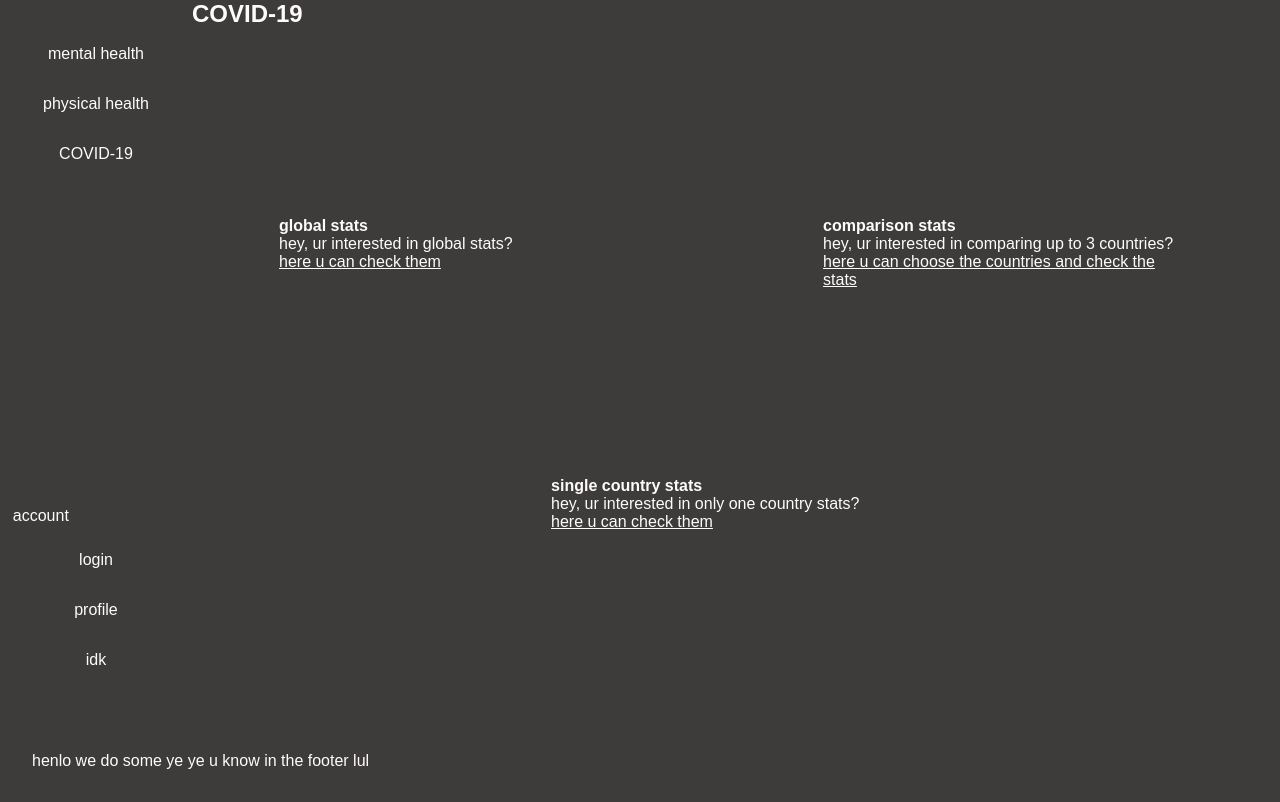
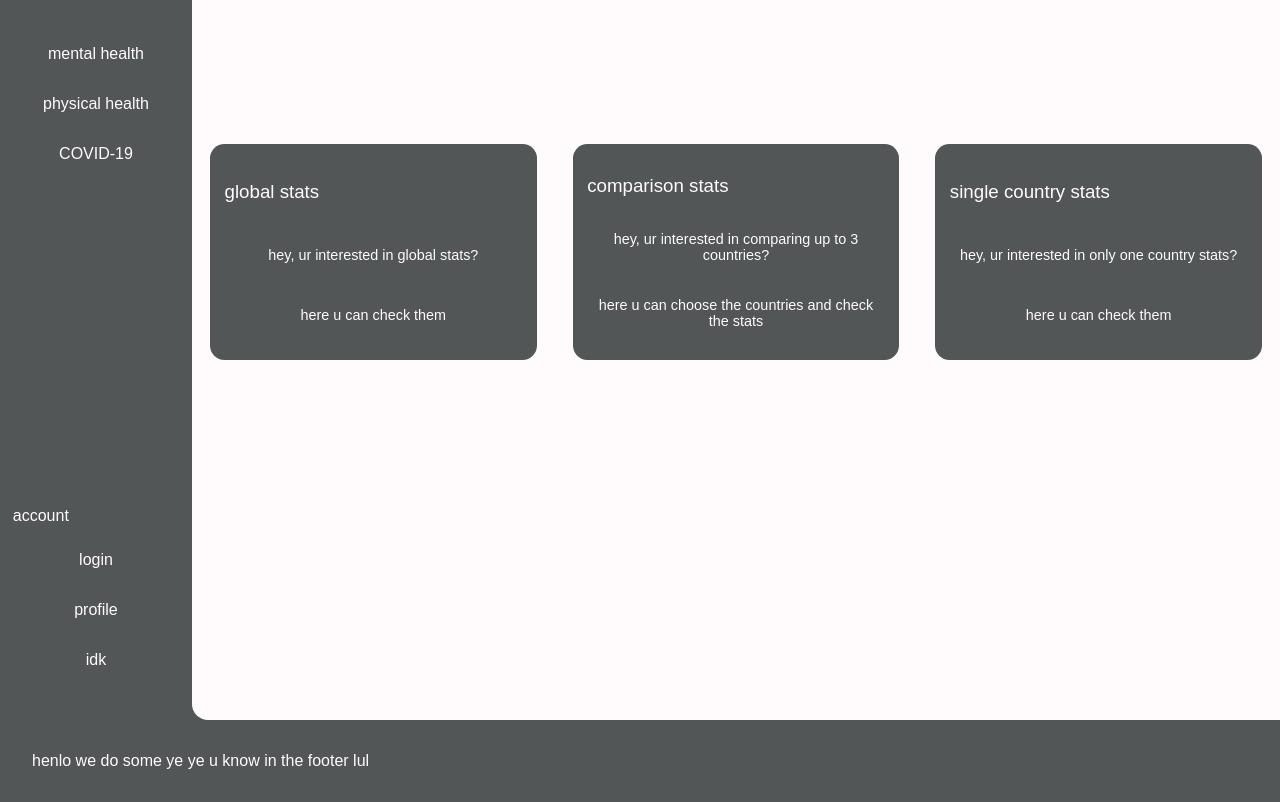
Before and after one commit to shymii/hack, a Django app: page /covid/ in a window 1280 px wide. Run offline with Django 3.2, Linux system fonts and the light colour scheme.

Commit message:
some styles u know covid

```diff
--- a/static/style/css/base.css
+++ b/static/style/css/base.css
@@ -4,7 +4,7 @@ body {
   box-sizing: border-box;
   display: flex;
   flex-wrap: wrap;
-  background-color: #3D3C3A;
+  background-color: #535657;
 }
 body * {
   padding: 0;
@@ -37,7 +37,7 @@ body .header .header-nav .header-nav-list .header-nav-list-item a {
   border-radius: 0.5em;
 }
 body .header .header-nav .header-nav-list .header-nav-list-item a:hover {
-  background-color: #1985A1;
+  background-color: #8D91C7;
 }
 body .header .header-account p {
   text-align: left;
@@ -58,11 +58,12 @@ body .header .header-account .header-account-list .header-account-list-item a {
   border-radius: 0.5em;
 }
 body .header .header-account .header-account-list .header-account-list-item a:hover {
-  background-color: #1985A1;
+  background-color: #8D91C7;
 }
 body .main {
   flex-basis: 85%;
   height: 90vh;
+  background-color: #FFFBFC;
 }
 body .footer {
   flex-basis: 100%;
--- a/static/style/css/covid.css
+++ b/static/style/css/covid.css
@@ -2,16 +2,33 @@
   display: flex;
   flex-wrap: wrap;
   justify-content: space-around;
+  align-content: flex-start;
+  border-bottom-left-radius: 1em;
 }
 .main h2 {
   flex-basis: 100%;
+  margin: 0;
+  padding: 1em;
+  height: 20%;
 }
-.main .global-stats {
-  flex-basis: 34%;
+.main a {
+  text-align: center;
+  height: 30%;
+  background-color: #535657;
+  padding: 1em;
+  border-radius: 1em;
+  flex-basis: 30%;
+  font-size: 90%;
+  text-decoration: none;
 }
-.main .comparison {
-  flex-basis: 34%;
+.main a article {
+  height: 100%;
+  display: flex;
+  flex-direction: column;
+  justify-content: space-around;
 }
-.main .single-stats {
-  flex-basis: 34%;
+.main a article h4 {
+  text-align: left;
+  font-weight: 100;
+  font-size: 1.3em;
 }
--- a/static/style/scss/base.scss
+++ b/static/style/scss/base.scss
@@ -3,6 +3,10 @@
 // #DEC5E3 pinkish
 // #1985A1 blue
 // #FFFBFC white
+// #252426 darker black
+
+/// #FFFBFC WHITE
+///  #E7E7E7 PLAT
 
 body {
     padding: 0;
@@ -10,7 +14,7 @@ body {
     box-sizing: border-box;
     display: flex;
     flex-wrap: wrap;
-    background-color: #3D3C3A;
+    background-color: #535657;
 
     * {
         padding: 0;
@@ -41,7 +45,7 @@ body {
                         text-decoration: none;
                         border-radius: .5em;
                         &:hover {
-                            background-color: #1985A1;
+                            background-color: #8D91C7;
                         }
                     }
                 }
@@ -65,7 +69,7 @@ body {
                         text-decoration: none;
                         border-radius: .5em;
                         &:hover {
-                            background-color: #1985A1;
+                            background-color: #8D91C7;
                         }
                     }
                 }
@@ -76,6 +80,7 @@ body {
     .main {
         flex-basis: 85%;
         height: 90vh;
+        background-color: #FFFBFC;
     }
 
     .footer {
--- a/static/style/scss/covid.scss
+++ b/static/style/scss/covid.scss
@@ -2,19 +2,36 @@
     display: flex;
     flex-wrap: wrap;
     justify-content: space-around;
+    align-content: flex-start;
+    border-bottom-left-radius: 1em;
     h2 {
         flex-basis: 100%;
+        margin: 0;
+        padding: 1em;
+        height: 20%;
     }
 
-    .global-stats {
-        flex-basis: 34%;
+    a {
+        text-align: center;
+        height: 30%;
+        background-color: #535657;
+        padding: 1em;
+        border-radius: 1em;
+        flex-basis: 30%;
+        font-size: 90%;
+        text-decoration: none;
+        article {
+            height: 100%;
+            display: flex;
+            flex-direction: column;
+            justify-content: space-around;
+            h4 {
+                text-align: left;
+                font-weight: 100;
+                font-size: 1.3em;
+            }
+        }
+
     }
 
-    .comparison {
-        flex-basis: 34%;
-    }
-
-    .single-stats {
-        flex-basis: 34%;
-    }
 }
--- a/templates/base.html
+++ b/templates/base.html
@@ -16,7 +16,7 @@
             <ul class="header-nav-list">
                 <li class="header-nav-list-item"><a href="#">mental health</a></li>
                 <li class="header-nav-list-item"><a href="#">physical health</a></li>
-                <li class="header-nav-list-item"><a href="/covid/">COVID-19</a></li>
+                <li class="header-nav-list-item"><a href="{% url 'covid' %}">COVID-19</a></li>
             </ul>
         </nav>
         <nav class="header-account">
--- a/templates/covid/covid.html
+++ b/templates/covid/covid.html
@@ -7,21 +7,27 @@
 
 {% block content %}
 <h2>COVID-19</h2>
+<a href="{% url 'globalcovid' %}">
     <article class="global-stats">
         <h4>global stats</h4>
         <p>hey, ur interested in global stats?</p>
-    <a href="/covid/global/">here u can check them</a>
+        <p>here u can check them</p>
     </article>
+</a>
+<a href="{% url 'comparecovid' %}">
     <article class="comparison">
         <h4>comparison stats</h4>
         <p>hey, ur interested in comparing up to 3 countries?</p>
-    <a href="/covid/compare/">here u can choose the countries and check the stats</a>
+        <p>here u can choose the countries and check the stats</p>
     </article>
+</a>
+<a href="{% url 'countrycovid' %}">
     <article class="single-stats">
         <h4>single country stats</h4>
         <p>hey, ur interested in only one country stats?</p>
-    <a href="/covid/country/">here u can check them</a>
+        <p>here u can check them</p>
     </article>
+</a>
 {% endblock content %}
 
 {% block scripts %}
```
Lines whose indentation alone changed are shown as unchanged.
